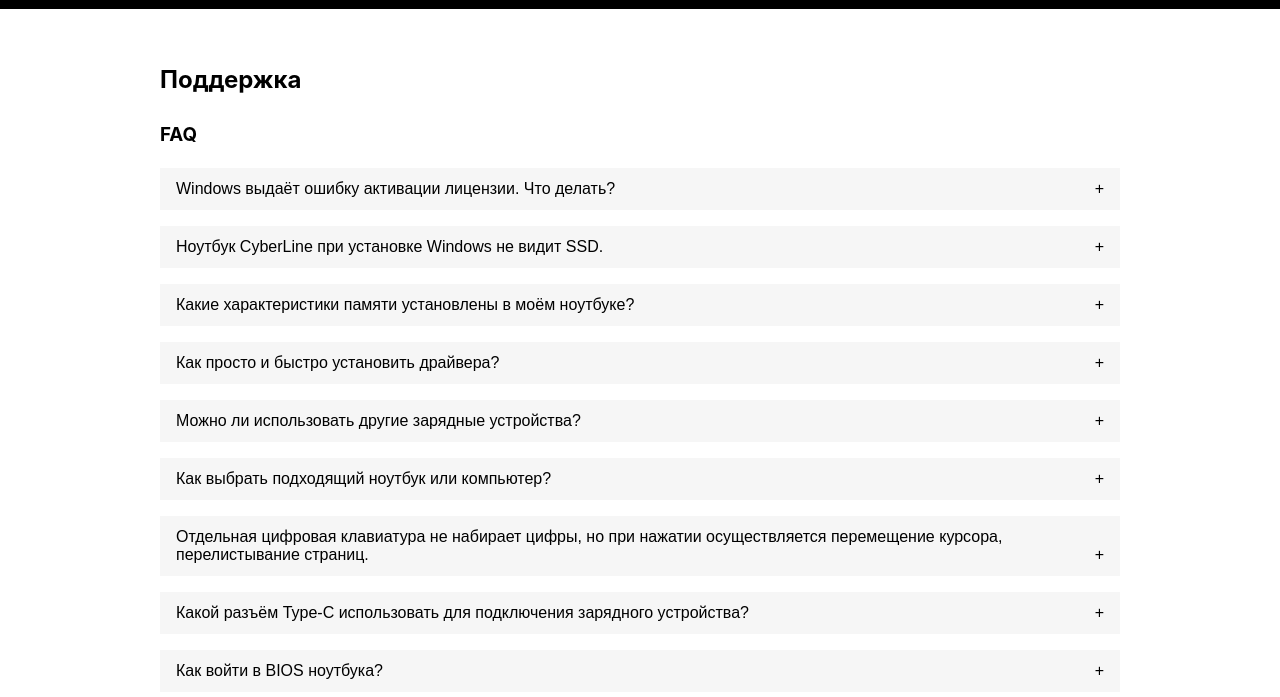
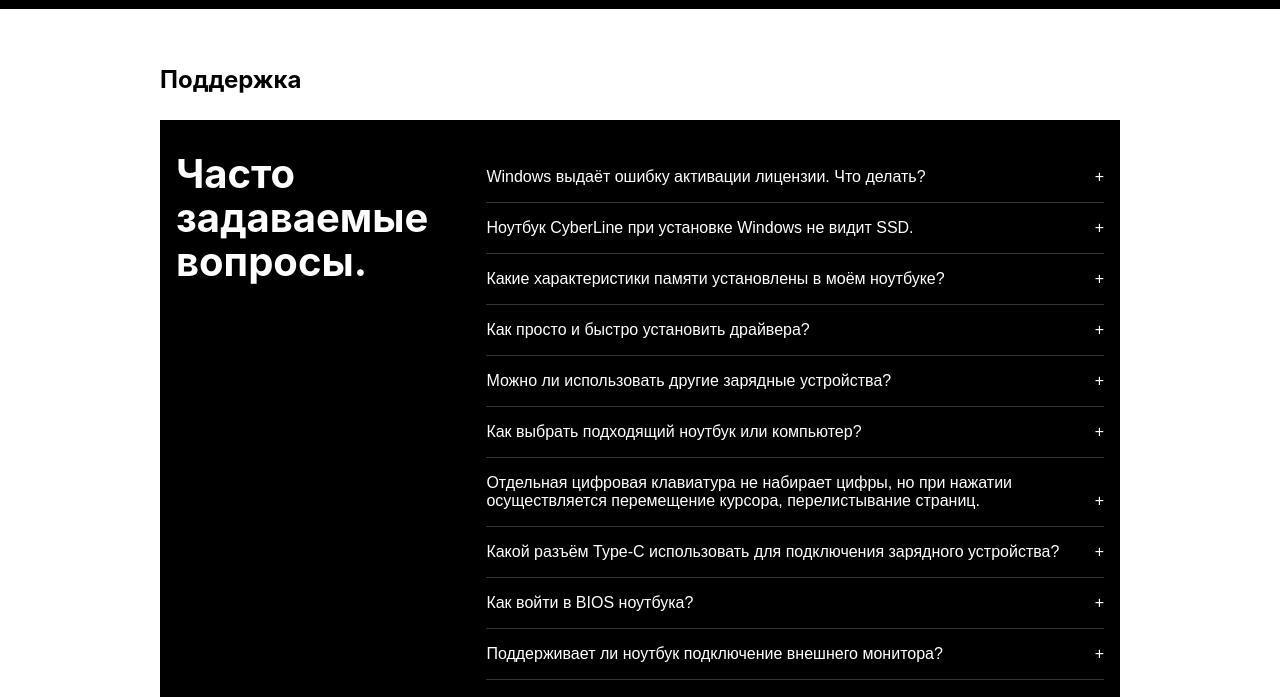
Before and after one commit to alexjiganov179-lab/chatosio, a website: page support.html in a window 1280 px wide. Shown: the part 47-744 px from the top of the page. Drawn offline with Linux system fonts and the light colour scheme.

Commit message:
style: redesign FAQ layout

```diff
--- a/css/styles.css
+++ b/css/styles.css
@@ -260,44 +260,72 @@ footer {
 }
 
 /* FAQ accordion styles */
-.faq-item {
-  margin-bottom: 1rem;
+.faq-layout {
+  display: flex;
+  gap: 2rem;
+  background-color: var(--primary-black);
+  color: var(--primary-white);
+  padding: 2rem 1rem;
 }
 
-/* Style for the question button. Use a neutral background and align content left. */
+.faq-heading {
+  flex: 0 0 30%;
+}
+
+.faq-heading h3 {
+  font-size: 2.5rem;
+  line-height: 1.1;
+  margin: 0;
+}
+
+.faq-heading .faq-dot {
+  color: var(--primary-red);
+}
+
+.faq-content {
+  flex: 1;
+}
+
+.faq-item {
+  margin: 0;
+  border-bottom: 1px solid rgba(255, 255, 255, 0.2);
+}
+
+/* Style for the question button */
 .faq-question {
   width: 100%;
-  background-color: var(--primary-grey);
+  background: none;
   border: none;
   text-align: left;
-  padding: 0.75rem 1rem;
+  padding: 1rem 2rem 1rem 0;
   font-size: 1rem;
   cursor: pointer;
   position: relative;
+  color: var(--primary-white);
 }
 
-/* Add a plus/minus indicator to the question. */
+/* Add a plus/minus indicator to the question */
 .faq-question::after {
   content: '+';
   position: absolute;
-  right: 1rem;
+  right: 0;
+  color: var(--primary-white);
 }
 
-/* When expanded, change the indicator to a minus. */
+/* When expanded, change the indicator to a minus */
 .faq-question[aria-expanded="true"]::after {
   content: '−';
 }
 
-/* Answer section hidden by default. Use pre-line to preserve line breaks. */
+/* Answer section hidden by default. Use pre-line to preserve line breaks */
 .faq-answer {
   display: none;
-  padding: 0.5rem 1rem;
-  background-color: var(--primary-white);
-  border-left: 4px solid var(--primary-yellow);
+  padding: 1rem 0;
+  color: var(--primary-white);
   white-space: pre-line;
 }
 
-/* When toggled, show answer. */
+/* When toggled, show answer */
 .faq-answer.open {
   display: block;
 }
--- a/js/main.js
+++ b/js/main.js
@@ -45,6 +45,7 @@ const translations = {
     warranty_title: 'Гарантия и сервис',
     warranty_p1: 'Мы уверены в нашей продукции. Помимо горячей линии и онлайн‑чата, OSiO открывает специализированный сервисный центр в самом сердце Аддис‑Абебы. Новый офис будет располагаться в здании Medhane Alem и обеспечит круглосуточную поддержку и ремонт всех устройств OSiO.',
     warranty_p2: 'По вопросам гарантии сначала свяжитесь с нами через Telegram или электронную почту. Мы поможем с диагностикой и при необходимости организуем ремонт или замену.',
+    faq_heading: 'Часто задаваемые вопросы.',
   },
   en: {
     nav_home: "Home",
@@ -91,6 +92,7 @@ const translations = {
     warranty_title: "Warranty & Service",
     warranty_p1: "We stand behind our products. In addition to our hotline and online chat, OSiO is opening a dedicated service center in the heart of Addis Ababa. The new office will be located at Medhane Alem Building and will offer 24/7 support and repair services for all OSiO devices.",
     warranty_p2: "For any warranty claims, please contact us first via Telegram or email. We will assist you with troubleshooting and arrange repair or replacement if necessary.",
+    faq_heading: "Frequently Asked Questions.",
   },
   am: {
     nav_home: "መግቢያ",
@@ -137,6 +139,7 @@ const translations = {
     warranty_title: "ዋስትና እና አገልግሎት",
     warranty_p1: "ምርቶቻችንን እናምናለን። ከሞተላይንና ከመስመር ላይ ውይይት በተጨማሪ፣ OSiO በአዲስ አበባ ልብ ውስጥ ልዩ አገልግሎት ማዕከል ትከፍታለች። አዲሱ ቢሮ በ Medhane Alem Building ውስጥ ይገኛል እና ለሁሉም OSiO መሣሪያዎች 24/7 ድጋፍና ጥገና አገልግሎት ይሰጣል።",
     warranty_p2: "ለማንኛውም ዋስትና ጥያቄ እባክዎን መጀመርያ በ Telegram ወይም በኢሜይል ይያዙን። ችግኝ ማስወገድ እና እንዲያስፈልግ ጥገና ወይም ቀይር እንደሚያደርጉ እናግዛዎታለን።",
+    faq_heading: "ተደጋጋሚ ጥያቄዎች.",
 
     // FAQ translations (Russian)
     faq_q1: "Windows выдаёт ошибку активации лицензии. Что делать?",
--- a/support.html
+++ b/support.html
@@ -29,8 +29,12 @@
 
   <section class="section">
       <h2 data-i18n="nav_support">Support</h2>
-    <h3>FAQ</h3>
+      <section class="faq-layout">
+        <div class="faq-heading">
+          <h3 data-i18n="faq_heading">Frequently<br>Asked<br>Questions<span class="faq-dot">.</span></h3>
+        </div>
         <!-- FAQ section rendered as collapsible accordion -->
+        <div class="faq-content">
           <div class="faq">
             <!-- Each faq-item contains a question button and an answer div. The answer is hidden by default and toggled via JavaScript. -->
             <div class="faq-item">
@@ -90,6 +94,8 @@
               <div class="faq-answer" data-i18n="faq_a14"></div>
             </div>
           </div>
+        </div>
+      </section>
 
       <h3 data-i18n="warranty_title"></h3>
     <p data-i18n="warranty_p1"></p>
```
Lines whose indentation alone changed are shown as unchanged.
